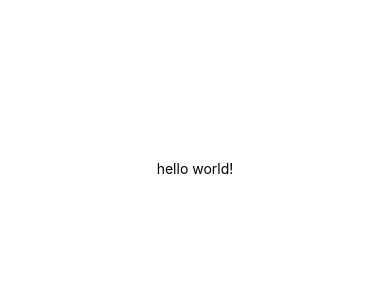
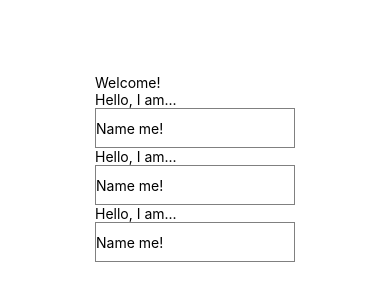
Before and after one commit to xihai01/investment-analyzer, a React Native app: screen / in a window 390 px wide. Shown: the part 254-554 px from the top of the page. Built offline with nearby package versions, Linux system fonts and the light colour scheme.

Commit message:
add debug packager for react native

```diff
--- a/App.js
+++ b/App.js
@@ -1,10 +1,13 @@
-import { StatusBar } from 'expo-status-bar';
-import { StyleSheet, Text, View } from 'react-native';
+import { StatusBar } from "expo-status-bar";
+import { StyleSheet, Text, View } from "react-native";
+import Cafe from "./components/Cafe";
 
 export default function App() {
+  console.log("app executed");
+
   return (
     <View style={styles.container}>
-      <Text>hello world!</Text>
+      <Cafe />
       <StatusBar style="auto" />
     </View>
   );
@@ -13,8 +16,8 @@ export default function App() {
 const styles = StyleSheet.create({
   container: {
     flex: 1,
-    backgroundColor: '#fff',
-    alignItems: 'center',
-    justifyContent: 'center',
+    backgroundColor: "#fff",
+    alignItems: "center",
+    justifyContent: "center",
   },
 });
--- /dev/null
+++ b/components/Cafe.js
@@ -0,0 +1,14 @@
+import React from "react";
+import { Text, View } from "react-native";
+import Cat from "./Cat";
+
+export default function Cafe() {
+  return (
+    <View>
+      <Text>Welcome!</Text>
+      <Cat />
+      <Cat />
+      <Cat />
+    </View>
+  );
+}
--- /dev/null
+++ b/components/Cat.js
@@ -0,0 +1,23 @@
+import React from "react";
+import { Text, TextInput, View } from "react-native";
+
+function getFullName(firstName, secondName, thirdName) {
+  return firstName + " " + secondName + " " + thirdName;
+}
+
+export default function Cat() {
+  return (
+    <View>
+      <Text>Hello, I am...</Text>
+      <TextInput
+        style={{
+          height: 40,
+          width: 200,
+          borderColor: "grey",
+          borderWidth: 1,
+        }}
+        defaultValue="Name me!"
+      />
+    </View>
+  );
+}
```
